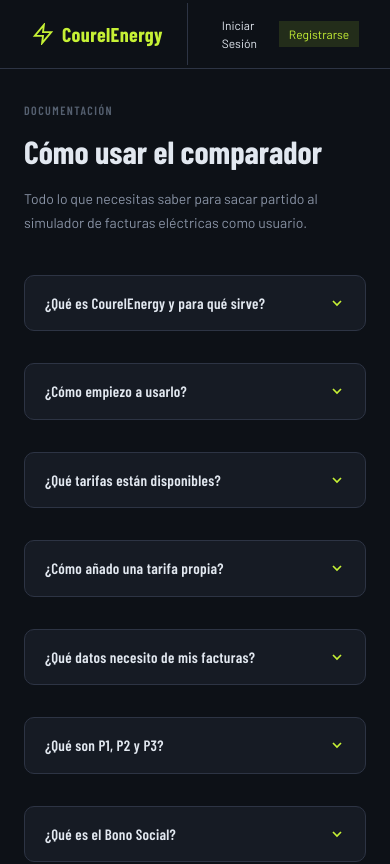
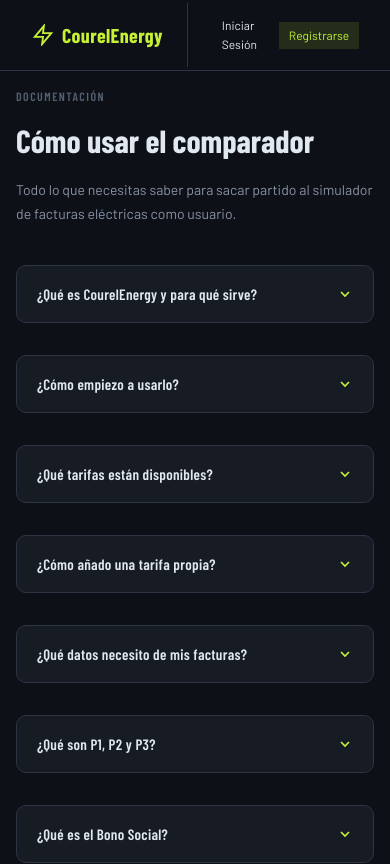
Before and after one commit to xantygc/courel_energy, a Next.js app: page /faq in a window 390 px wide. Shown: the top 864 px of the page. Built offline with nearby package versions, Linux system fonts and the light colour scheme.

Commit message:
feat(mobile): add viewport meta and mobile CSS foundation
- Add viewport meta tag to prevent mobile zoom
- Create mobile optimizations section in globals.css
- Adjust base app padding for mobile screens

```diff
--- a/app/globals.css
+++ b/app/globals.css
@@ -612,3 +612,28 @@ tfoot td:first-child { text-align: left; font-family: var(--font-body); }
   background: var(--border2);
   transform: translateY(50%);
 }
+
+/* ── MOBILE OPTIMIZATIONS ────────────────────── */
+/* Added: 2026-03-16 */
+/* Design Doc: docs/plans/2026-03-16-mobile-optimization-design.md */
+
+/* Breakpoint Reference:
+   375px  - Mobile Small (iPhone SE, compact Android)
+   480px  - Mobile Standard (most smartphones)
+   600px  - Mobile Large / Phablet
+   768px  - Tablet Portrait
+   1024px - Tablet Landscape / Desktop Small
+*/
+
+/* ── Foundation ────────────────────────────── */
+
+/* Base mobile adjustments */
+@media (max-width: 768px) {
+  body {
+    line-height: 1.6; /* Increased from 1.5 for better readability */
+  }
+
+  .app {
+    padding: 1rem; /* Reduced from 2rem 1.5rem */
+  }
+}
--- a/app/layout.tsx
+++ b/app/layout.tsx
@@ -1,10 +1,16 @@
-import type { Metadata } from 'next';
+import type { Metadata, Viewport } from 'next';
 import './globals.css';
 import Provider from '@/app/Provider';
 
 export const metadata: Metadata = {
   title: 'CourelEnergy — Simulador de Facturas',
   description: 'Simulador de facturas de luz y comparador de tarifas.',
+};
+
+export const viewport: Viewport = {
+  width: 'device-width',
+  initialScale: 1.0,
+  maximumScale: 5.0,
 };
 
 export default function RootLayout({
```
